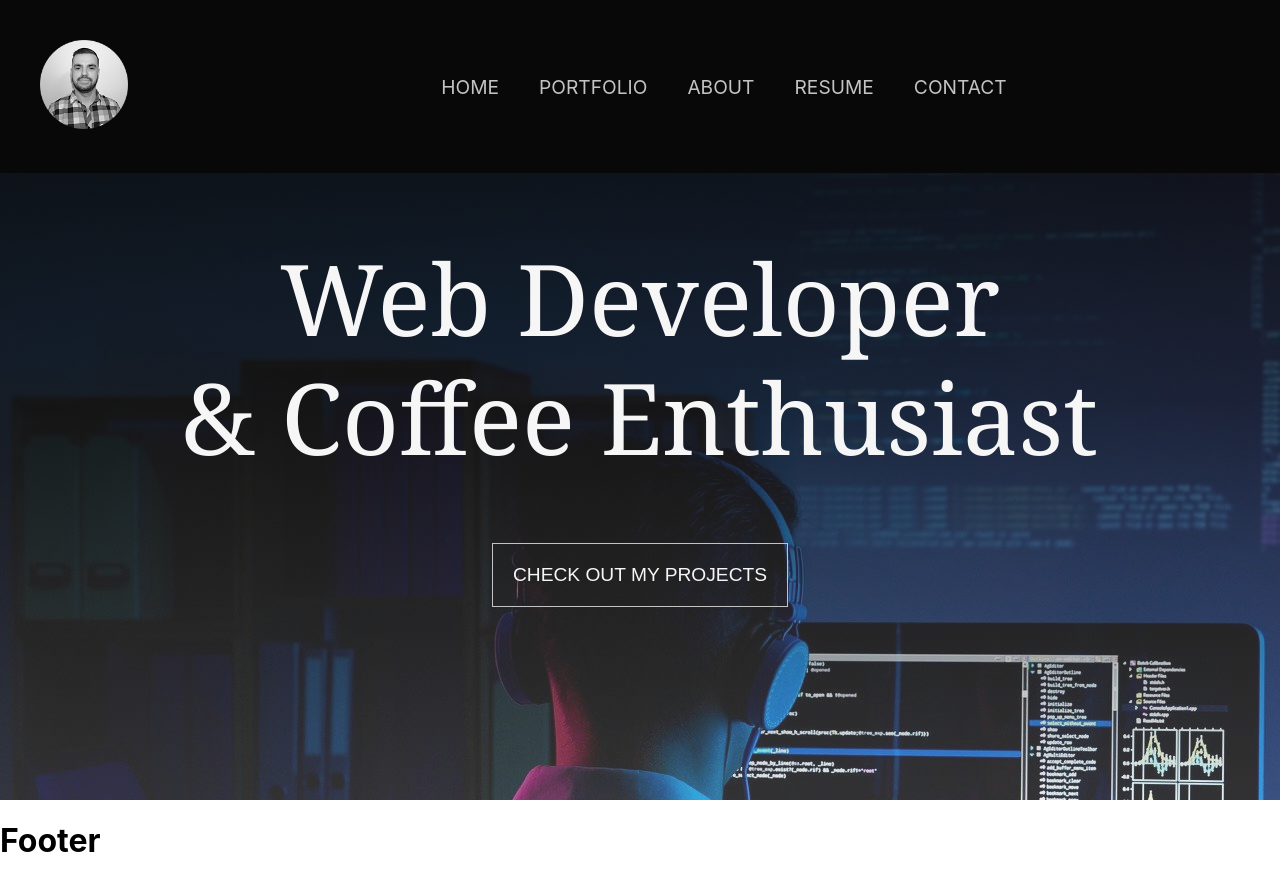
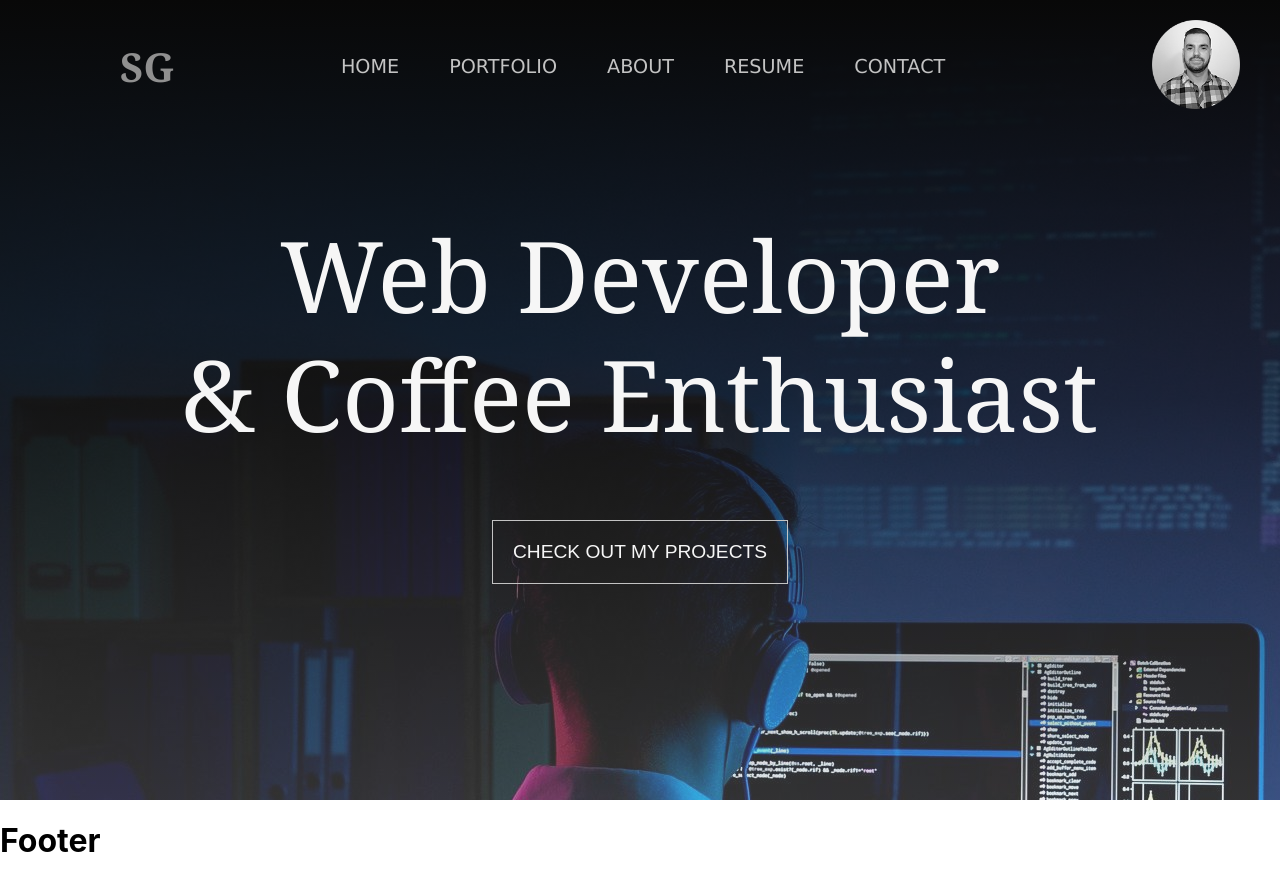
Before and after one commit to Stan-Getz/personal-website, a React (Create React App) app: page / in a window 1280 px wide. Shown: the top 890 px of the page. Built offline with nearby package versions, Linux system fonts and the light colour scheme.

Commit message:
Changed content and added styling

```diff
--- a/src/components/Header/Navbar.css
+++ b/src/components/Header/Navbar.css
@@ -1,12 +1,12 @@
 .navbar {
-  background-color: var(--mainBlack);
+  height: 150px;
 }
 
 .navbar-container {
   display: flex;
   flex-direction: row;
   justify-content: space-around;
-  padding: 20px 0;
+  /* padding: 20px; */
 }
 
 .navbar-left {
@@ -14,14 +14,46 @@
   /* flex-grow: 2; */
   justify-content: flex-start;
   align-items: center;
+  /* margin: 25px; */
+  margin-left: 120px;
 }
 
-.logo {
-  width: 5.5rem;
-  margin: 20px 40px;
+.navbar-left a {
+  text-decoration: none;
+  position: relative;
+  margin: 0;
 }
 
-.navbar-right {
+.navbar-left a:before,
+a:after {
+  content: '';
+  position: absolute;
+  width: 0;
+  height: 2px;
+  display: block;
+  top: 52%;
+  /* margin-top: -0.5px; */
+  right: 0;
+  background: var(--lightGrey);
+  transition: width 0.2s ease;
+}
+
+.navbar-left a:hover:after {
+  width: 130%;
+  left: -15%;
+  background: var(--lightGrey);
+}
+
+.initials {
+  font-family: 'Lora', Georgia, 'Times New Roman', Times, serif;
+  font-size: 2.5rem;
+  text-transform: uppercase;
+  color: var(--mainGrey);
+  font-weight: 600;
+  margin: 0;
+}
+
+.navbar-center {
   display: flex;
   flex-grow: 1;
   justify-content: center;
@@ -32,18 +64,19 @@
   display: flex;
   flex-direction: row;
   justify-content: space-around;
+  font-family: Verdana, Geneva, Tahoma, sans-serif;
 }
 
-.menu-items a {
+.navbar-center a {
   text-decoration: none;
   text-transform: uppercase;
   color: var(--lightGrey);
-  margin: 20px;
+  margin: 25px;
   font-size: 1.2rem;
   position: relative;
 }
 
-.menu-items a:after {
+.navbar-center a:after {
   content: '';
   position: absolute;
   width: 0;
@@ -55,8 +88,13 @@
   transition: width 0.2s ease;
 }
 
-.menu-items a:hover:after {
+.navbar-center a:hover:after {
   width: 100%;
   left: 0;
   background: var(--lightGrey);
 }
+
+.prof-pic {
+  width: 5.5rem;
+  margin: 20px 40px;
+}
--- a/src/components/Header/Navbar.js
+++ b/src/components/Header/Navbar.js
@@ -1,7 +1,7 @@
 import React from 'react';
 import { BrowserRouter as Router, Link } from 'react-router-dom';
 import './Navbar.css';
-import logo from '../../logo_round_150.png';
+import profPic from '../../logo_round_150.png';
 
 class Navbar extends React.Component {
   render() {
@@ -11,10 +11,10 @@ class Navbar extends React.Component {
           <div className="navbar-container">
             <div className="navbar-left">
               <Link to="/">
-                <img src={logo} alt="logo" className="logo" />
+                <h1 className="initials">sg</h1>
               </Link>
             </div>
-            <div className="navbar-right">
+            <div className="navbar-center">
               <div className="menu-items">
                 <Link to="/">home</Link>
                 <Link to="/portfolio">portfolio</Link>
@@ -22,6 +22,9 @@ class Navbar extends React.Component {
                 <Link to="/resume">resume</Link>
                 <Link to="/contact">contact</Link>
               </div>
+            </div>
+            <div className="navbar-right">
+              <img src={profPic} alt="logo" className="prof-pic" />
             </div>
           </div>
         </nav>
```
